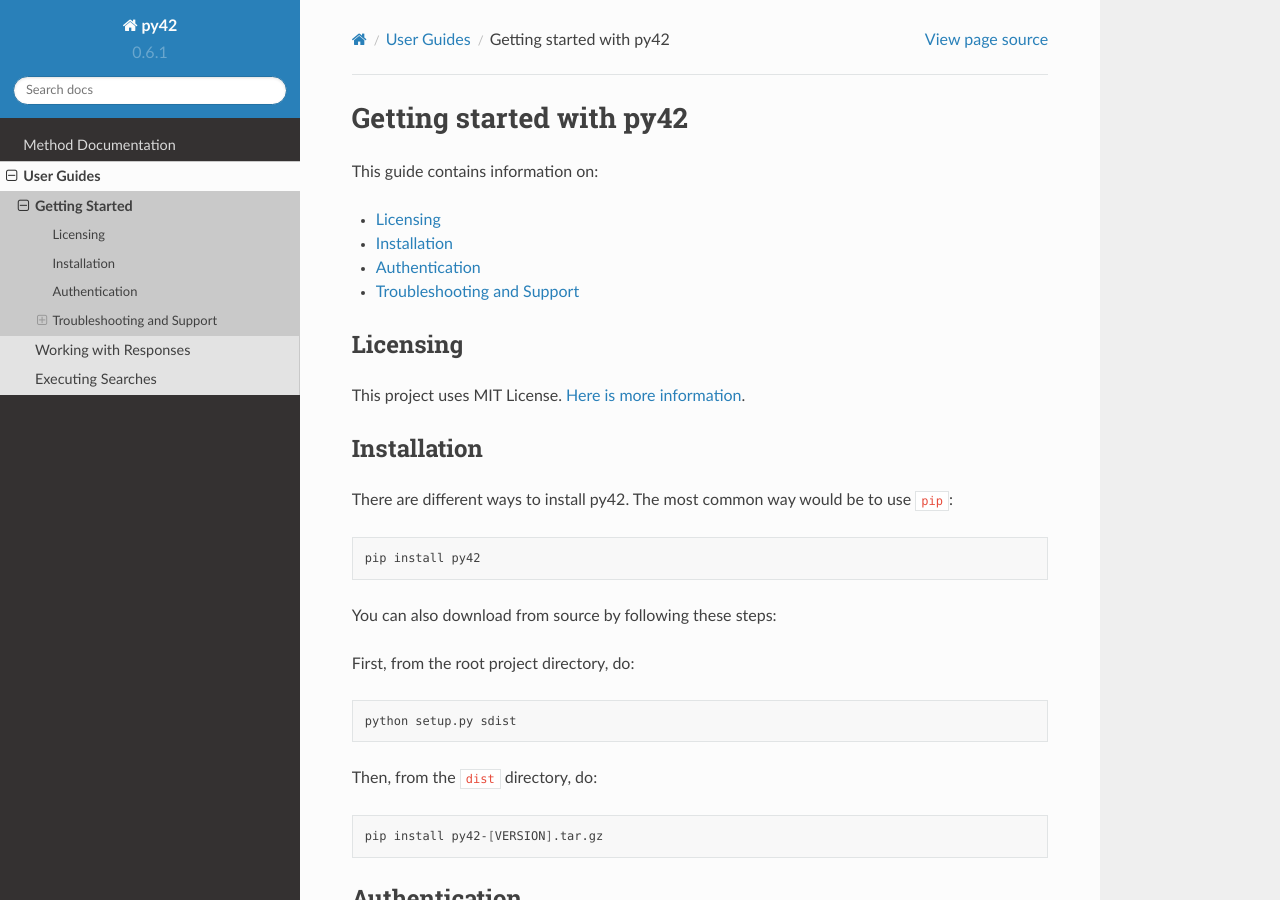
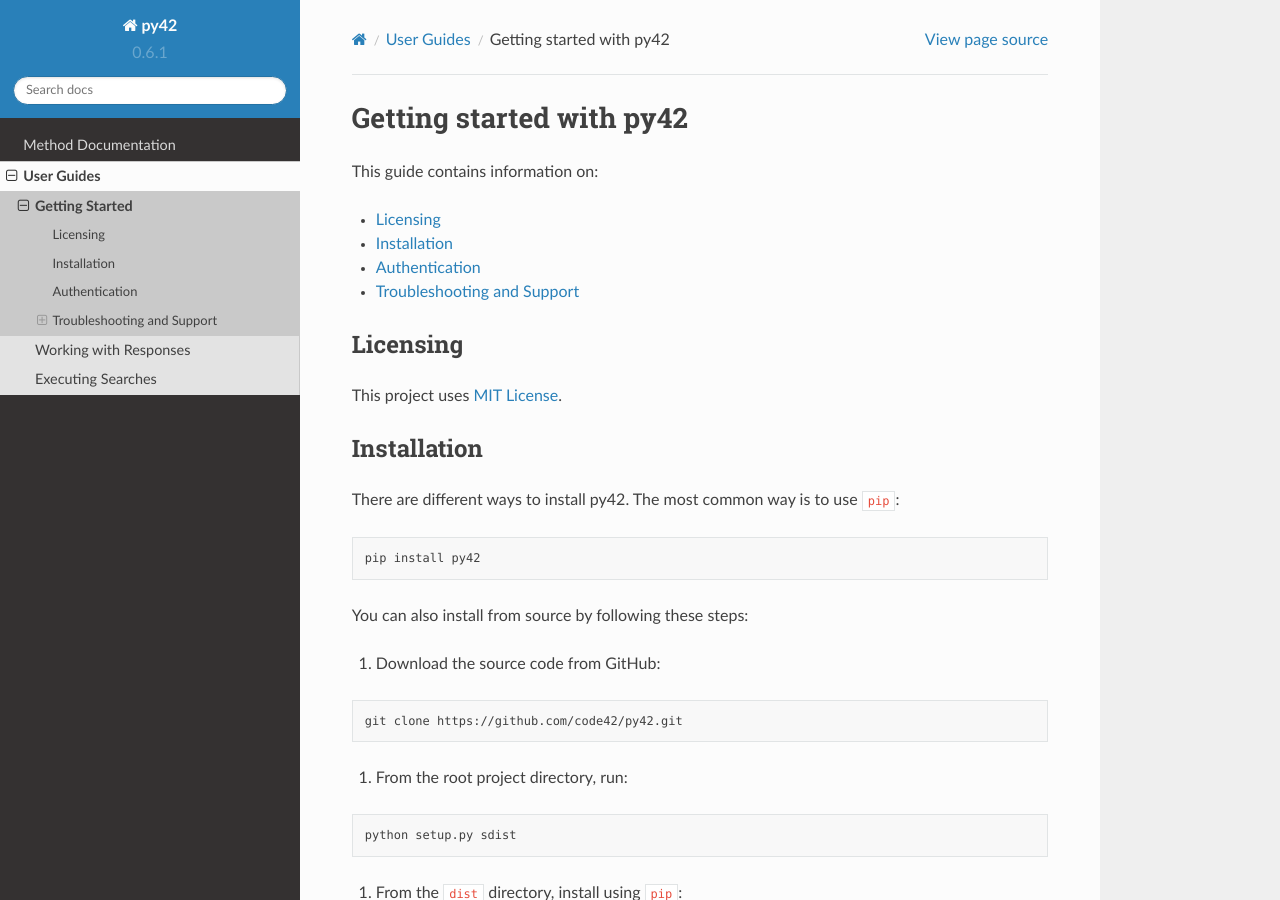
Before and after one commit to code42/py42, a Sphinx documentation site: the page built from docs/userguides/gettingstarted.md, in a window 1280 px wide and 900 px high. Built offline with Sphinx 7.4.7 and the Read the Docs theme 2.0.0, drawn with Linux system fonts in a browser that asks for light colours; pages that are not in the unit, such as notebooks, are missing from menus; the version number is read from the project's files by our own code.

Commit message:
Clean up install instrs

````diff
--- a/docs/userguides/gettingstarted.md
+++ b/docs/userguides/gettingstarted.md
@@ -9,24 +9,28 @@
 
 ## Licensing
 
-This project uses MIT License. [Here is more information](https://github.com/code42/py42/blob/master/LICENSE.md).
-
+This project uses [MIT License](https://github.com/code42/py42/blob/master/LICENSE.md).
 
 ## Installation
 
-There are different ways to install py42. The most common way would be to use `pip`:
+There are different ways to install py42. The most common way is to use `pip`:
 ```bash
 pip install py42
 ```
 
-You can also download from source by following these steps:
+You can also install from source by following these steps:
 
-First, from the root project directory, do:
+1. Download the source code from GitHub:
+```bash
+git clone https://github.com/code42/py42.git
+```
+
+2. From the root project directory, run:
 ```bash
 python setup.py sdist
 ```
 
-Then, from the `dist` directory, do:
+3. From the `dist` directory, install using `pip`:
 ```bash
 pip install py42-[VERSION].tar.gz
 ```
````
